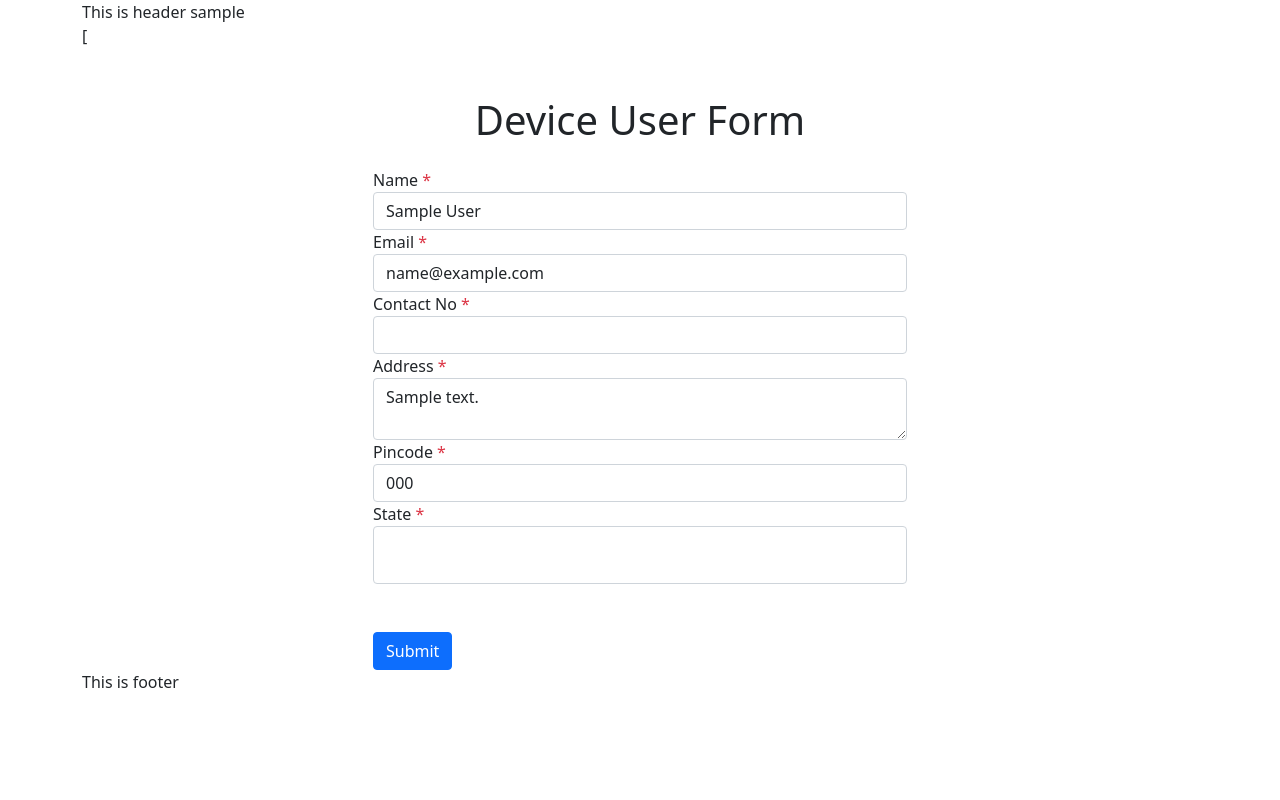
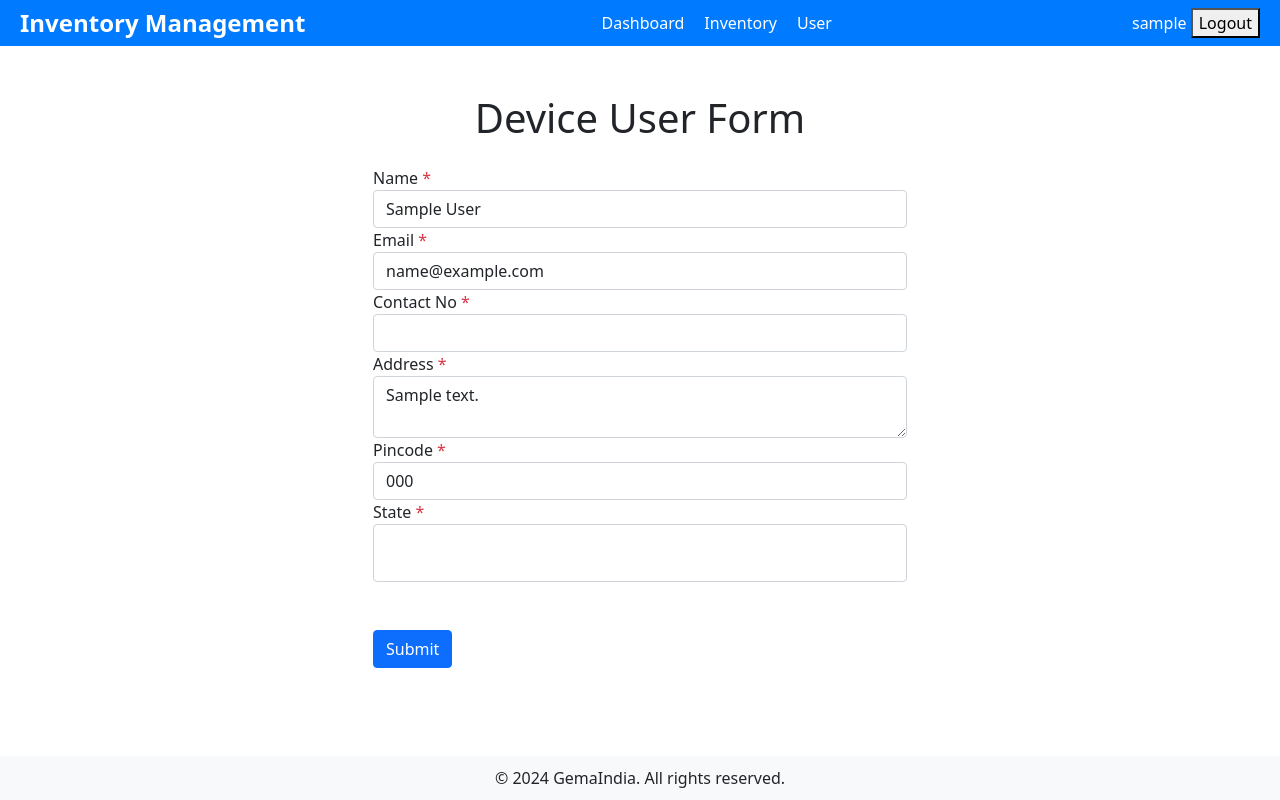
Before and after one commit to satendrasingh133/im_gema, a Django app: page /edit/1/ in a window 1280 px wide. Run offline with Django 5.2, Linux system fonts and the light colour scheme; a user stored in the database is signed in; tables that the repository leaves empty hold one stand-in row (values such as "Sample post"); some libraries are stand-ins or nearby versions.

Commit message:
dashboard

```diff
--- a/src/urls.py
+++ b/src/urls.py
@@ -4,6 +4,7 @@ from src import views
 
 urlpatterns = [
     path('inventry/', views.list_inventry, name="list_inventry"),
+    path('dashboard/', views.dashboard, name="dashboard"),
     path('addinventry/', views.add_inventry, name="add_inventry"),
     path('update_inventry/<int:inventry_id>/', views.get_inventry_by_id, name="update_inventry"),
     path('delete_inventry/<int:inventry_id>/', views.delete_inventry, name="delete_inventry"),
--- a/src/views.py
+++ b/src/views.py
@@ -6,6 +6,11 @@ from django.contrib import messages
 from django.contrib.auth import logout
 
 # Create your views here.
+def dashboard(request):
+    if request.user.is_anonymous:
+        return redirect("/admin")
+    return render(request, 'dashboard.html')
+
 def list_inventry(request):
     if request.user.is_anonymous:
         return redirect("/admin")
--- a/templates/base.html
+++ b/templates/base.html
@@ -6,15 +6,89 @@
   {% load static %}
   <link rel="stylesheet" type="text/css" href="{% static 'css/bootstrap.css' %}">
   <script type="text/javascript" src="{% static 'js/jquery.min.js' %}"></script>
+  <!-- Select2 CSS -->
+<link href="https://cdnjs.cloudflare.com/ajax/libs/select2/4.0.13/css/select2.min.css" rel="stylesheet" />
+
+<!-- Select2 JS -->
+<script src="https://cdnjs.cloudflare.com/ajax/libs/select2/4.0.13/js/select2.min.js"></script>
+<style>
+  .navbar {
+    background-color: #007bff; /* Blue */
+    color: white;
+    display: flex;
+    justify-content: space-between;
+    padding: 0px 20px;
+    width: 100%; /* Set width to 100% */
+  }
+
+  .navbar-brand {
+    font-size: 24px;
+    font-weight: bold;
+  }
+
+  .navbar-menu {
+    display: flex;
+    justify-content: center;
+    align-items: center;
+  }
+
+  .navbar-menu ul {
+    display: flex;
+    list-style-type: none;
+    margin: 0;
+    padding: 0;
+  }
+
+  .navbar-menu ul li {
+    margin-right: 20px;
+  }
+
+  .navbar-menu ul li a {
+    color: white;
+    text-decoration: none;
+  }
+
+  .navbar-menu ul li a:hover {
+    color: #f0f0f0;
+  }
+  .badge {
+    font-size: 20px;
+    color: #06656f;
+  }
+
+  /* Footer styling */
+  footer {
+    position: fixed;
+    bottom: 0;
+    width: 100%;
+    background-color: #f8f9fa;
+    padding: 10px 0;
+    text-align: center;
+  }
+</style>
 </head>
-<body class="container">
-  <header>This is header {{request.user.username}}</header>
-
-  <!-- Your body goes here -->[
-  {% block body %}
-  {% endblock body %}
-
-  <footer>This is footer</footer>
+<body>
+  <header>
+    <nav class="navbar">
+      <div class="navbar-brand">Inventory Management</div>
+      <div class="navbar-menu">
+        <ul>
+          <li><a href="{% url 'dashboard' %}">Dashboard</a></li>
+          <li><a href="{% url 'list_inventry' %}">Inventory</a></li>
+          <li><a href="{% url 'user_overview' %}">User</a></li>
+        </ul>
+      </div>
+      <div class="navbar-user">
+        <span>{{request.user.username}}</span>
+        <button onclick="logout()">Logout</button>
+      </div>
+    </nav>
+  </header>
+  <div class="container">
+    {% block body %}
+    {% endblock body %}
+  </div>
+  <footer>&copy; 2024 GemaIndia. All rights reserved.</footer>
 </body>
 <script type="text/javascript" src="{% static 'js/bootstrap.js' %}"></script>
 </html>
```
Also changed, not shown: templates/dashboard.html (added, +95 -0 lines).
